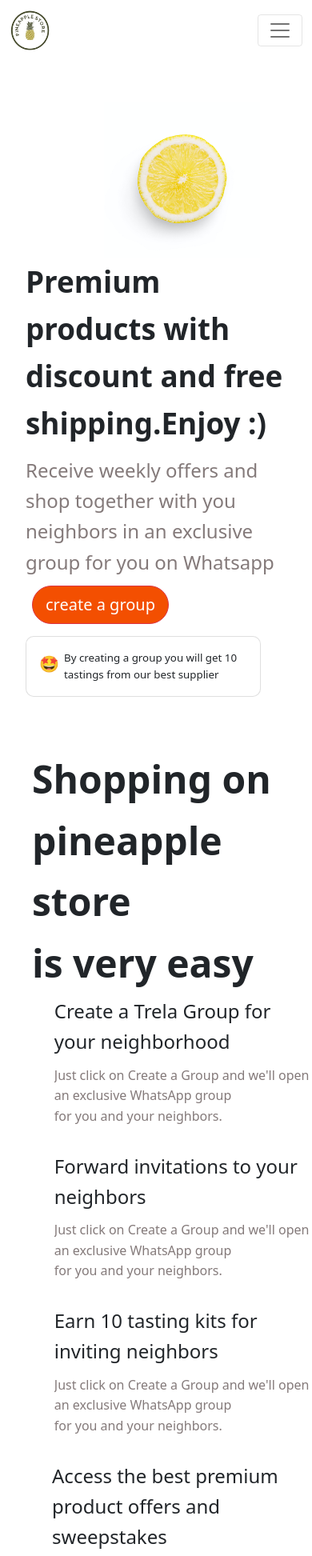
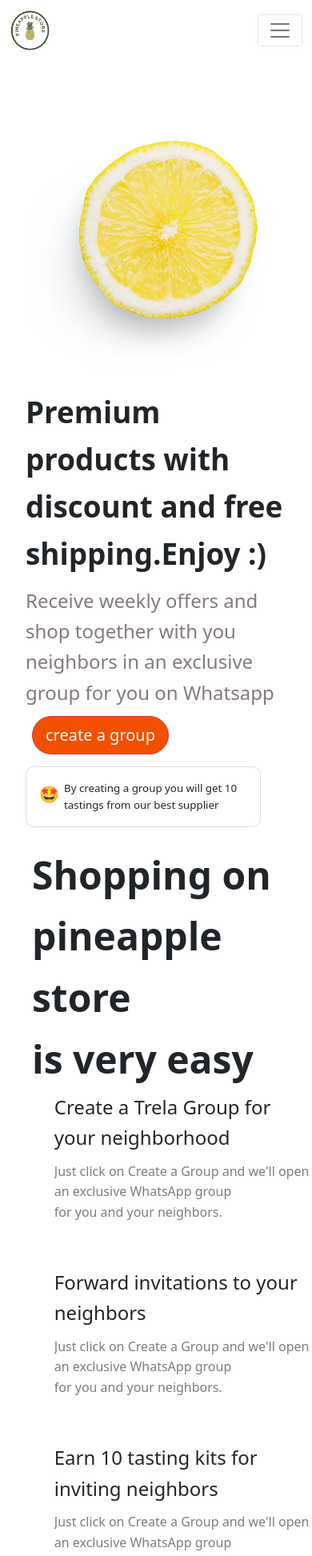
Before and after one commit to salmanpary/pineapple-store, a React (Create React App) app: page / in a window 390 px wide. Shown: the top 1945 px of the page at 80% size. Built offline with nearby package versions, Linux system fonts and the light colour scheme; some icons are missing.

Commit message:
mobile update left

```diff
--- a/package.json
+++ b/package.json
@@ -15,6 +15,7 @@
     "materialize-css": "^1.0.0-rc.2",
     "mdb-react-ui-kit": "^2.4.0",
     "mdbreact": "^5.2.0",
+    "nodemon": "^2.0.15",
     "react": "^17.0.2",
     "react-accessible-accordion": "^4.0.0",
     "react-bootstrap": "^2.2.0",
@@ -35,6 +36,7 @@
     "build": "react-scripts build",
     "test": "react-scripts test",
     "eject": "react-scripts eject"
+
   },
   "eslintConfig": {
     "extends": [
--- a/src/components/Easy.js
+++ b/src/components/Easy.js
@@ -6,7 +6,7 @@ import { Button } from 'react-bootstrap'
 const Easy = () => {
   return (
       <>
-      <div className="info">
+      <div className="info mt-3">
           <div className="heading">
       Shopping on pineapple store <br />
        is very easy
@@ -22,7 +22,9 @@ const Easy = () => {
       <Button variant="danger" className='rounded-pill color1' size="lg">create a group</Button>
       </div>
       </div>
+<div className="mobile">
 
+</div>
 
 
       </>
--- a/src/components/Feature.js
+++ b/src/components/Feature.js
@@ -3,6 +3,7 @@ import { Icon } from '@iconify/react';
 import './feature.css'
 const Feature = (props) => {
   return (
+    <>
     <div className="features">
           <div className="icon">
           <Icon icon={props.icon} color="#f34f01" width="30" height="40" />
@@ -19,6 +20,9 @@ const Feature = (props) => {
                   </div>
 
           </div>
+          <br />
+
+          </>
   )
 }
 export default Feature;
--- a/src/components/Footer.js
+++ b/src/components/Footer.js
@@ -8,8 +8,8 @@ import {AiOutlineLinkedin} from 'react-icons/ai'
 const Footer = () => {
   return (
     <>
-    <div className="footer mt-5">
-      <div className="image ms-3">
+    <div className="footer mt-5 container-fluid">
+      <div className="image ms-3 pt-3">
       <img src={logo} alt="" width="70" height="70" className="bor"/>
       </div>
 
--- a/src/components/Intro.js
+++ b/src/components/Intro.js
@@ -1,62 +1,54 @@
-import React from 'react'
-import './intro.css'
+import React from "react";
+import "./intro.css";
 // import sack from '../images/sack.jpg'
 // import gro from '../images/gro.jpg'
-import orange from '../images/orange.jpg'
-import { Button } from 'react-bootstrap'
-import { Card } from 'react-bootstrap'
-
+import orange from "../images/orange.jpg";
+import { Button } from "react-bootstrap";
+import { Card } from "react-bootstrap";
 
 const Intro = () => {
   return (
     <>
       <div className="intro">
-
         <div className="intro_left">
           <div className="slogan">
-
-        Premium products
-        with discount
-        and free shipping.Enjoy :)
-
-
-
+            Premium products with discount and free shipping.Enjoy :)
           </div>
           <div className="slogan1">
-         Receive weekly offers and shop together with you neighbors in
-         an exclusive group for you on Whatsapp
+            Receive weekly offers and shop together with you neighbors in an
+            exclusive group for you on Whatsapp
           </div>
           <div className="creategroup">
             <div className="button">
-             <Button variant="danger" className='rounded-pill color ms-2' size="lg">create a group</Button>
-
+              <Button
+                variant="danger"
+                className="rounded-pill color ms-2"
+                size="lg"
+              >
+                create a group
+              </Button>
             </div>
             <div className="animation">
-             <Card  className='margin glass'>
+              <Card className="margin glass">
                 <Card.Body>
                   <div className="offer">
                     <div className="emoji">&#129321;</div>
-                     <div className="text"> By creating a group  you will get 10
-                     tastings from our best supplier
+                    <div className="text">
+                      {" "}
+                      By creating a group you will get 10 tastings from our best
+                      supplier
                     </div>
-
-
                   </div>
                 </Card.Body>
               </Card>
-
-
             </div>
           </div>
         </div>
         <div className="intro_right">
-<img  src={orange} alt="" />
-
+          <img src={orange} alt="" className="img-fluid" />
         </div>
-
-
       </div>
     </>
-  )
-}
+  );
+};
 export default Intro;
--- a/src/components/Map.js
+++ b/src/components/Map.js
@@ -25,20 +25,24 @@ const Map = () => {
           <img className='rounded' src={map1} alt=""/>
 
           </div>
-          <div className="locations ms-5 mt-4 mb-5">
-          <div className="location">
 
 
+
+          <div className="row">
             {data.map((datas)=>(
-<div className="data_div ">
+
+                <div className=" col-lg-4  col-md-12 col-sm-12 pt-5 col-xl-3">
 
 <h2 className='res'>{datas.place}</h2>
 <p>{datas.place2}</p>
 
 </div>
 
+
+
+
 ))}
-            </div>
+</div>
 
 
 
@@ -46,7 +50,8 @@ const Map = () => {
 
 
 
-            </div>
+
+
             <div className="button2 ms-4 me-5">
             <Button variant="danger" className='rounded-pill color ms-2' size="lg" >create a group</Button>
 
--- a/src/components/easy.css
+++ b/src/components/easy.css
@@ -8,7 +8,6 @@
 }
 .info{
     margin-left:20px;
-    margin-top: 7vh;
     overflow: hidden;
 }
 .color1{
--- a/src/components/intro.css
+++ b/src/components/intro.css
@@ -1,171 +1,214 @@
-*{
+* {
     max-width: 100%;
 }
-.intro{
+
+.intro {
     display: flex;
-    padding-top: 8rem;
+    padding-top: 6rem;
     margin-left: 2rem;
 
 
 
 }
-.slogan{
+
+.slogan {
     font-size: 4.5rem;
     font-weight: bolder;
     width: 20ch;
 
 }
-.slogan1{
-    color:#847a7a;
-    font-size:1.4rem;
-    font-weight:400;
+
+.slogan1 {
+    color: #847a7a;
+    font-size: 1.4rem;
+    font-weight: 400;
     margin-top: 10px;
 }
-.color{
+
+.color {
     background-color: #f34f01;
     margin-top: 10px;
     margin-bottom: 10px;
 
 }
-.color:hover{
+
+.color:hover {
     background-color: #db4601;
 }
-.offer{
+
+.offer {
 
     display: flex;
 }
-.emoji{
-    margin-right:6px;
+
+.emoji {
+    margin-right: 6px;
     margin-top: 2px;
     font-size: 20px;
 }
-.animation{
+
+.animation {
     display: flex;
     position: relative;
-    animation:1.2s ease 0s infinite alternate mymove;
+    animation: 1.2s ease 0s infinite alternate mymove;
 
 
 }
-.margin{
+
+.margin {
     border-radius: 10px;
 }
-.text{
+
+.text {
     font-size: small;
 }
-@keyframes mymove{
-    from{top:0rem;}
-    to{top:0.5rem}
+
+@keyframes mymove {
+    from {
+        top: 0rem;
+    }
+
+    to {
+        top: 0.5rem
+    }
 }
-@media only screen and (max-width: 600px){
-    .intro{
+
+@media only screen and (max-width: 600px) {
+
+    .intro {
         flex-direction: column-reverse;
         height: 100%;
         width: 100%;
-    }
-  .intro_right
-
-
-
-    .intro_right img{
-
-        height: 20rem;
-        display: flex;
-        flex-grow: 1;
-        align-items: center;
-        margin: auto;
-
 
     }
 
-    .slogan{
-        font-size: 3rem;
-       max-width: 16ch;
+    .intro_right  img {
+
+
+        display: flex;
+
+        align-items: center;
+        justify-content: center;
+         margin-left: 0;
 
     }
-    .slogan1{
-        max-width:45ch;
+
+    .slogan {
+        font-size: 3rem;
+        max-width: 16ch;
+
     }
-    *{
+
+    .slogan1 {
+        max-width: 45ch;
+    }
+
+    * {
         overflow-x: hidden;
     }
-    .text{
+
+    .text {
         width: 30ch;
     }
-    .animation{
-        margin-bottom:8px;
+
+    .animation {
+        margin-bottom: 8px;
     }
 
 }
+
 @media screen and (max-width:840px) {
-    .slogan{
+    .slogan {
         font-size: 3.2rem;
     }
-    .slogan1{
-        font-size:2.6rem;
+
+    .slogan1 {
+        font-size: 2.6rem;
         width: 8ch;
     }
 
 }
+
 @media screen and (max-width:862px) {
-    .slogan1{
-        width:50ch;
+    .slogan1 {
+        width: 50ch;
     }
 
 
 }
+
 @media screen and (max-width:1170px) {
-    .intro{
+    .intro {
         flex-direction: column-reverse;
     }
 
-    .slogan{
+    .slogan {
         width: 30ch;
         overflow: hidden;
-        font-size:3rem ;
+        font-size: 3rem;
 
     }
-    .slogan1{
-        width:70ch;
+
+    .slogan1 {
+        width: 70ch;
         font-size: 1.2rem;
     }
-    .intro_right img{
-        display: block;
-      margin-left: auto;
-       margin-right: auto;
-       width: 50%;
-        max-height:100%;
+
+    .intro_right img {
+
+        margin-left:-17px;
+        margin-right: auto;
+
+
+        max-height: 100%;
 
     }
 }
-@media  screen and (max-width:492px) {
-    .slogan{
-        font-size:2.3rem;
+
+@media screen and (max-width:492px) {
+    .slogan {
+        font-size: 2.3rem;
     }
-    .slogan1{
+
+    .slogan1 {
         max-width: 40ch;
     }
-    .animation{
-        margin-right:15vw;
+
+    .animation {
+        margin-right: 15vw;
         margin-bottom: 10px;
     }
-    .text{
+
+    .text {
         width: 30ch;
         font-size: smaller;
     }
 
 
 }
-@media screen and (max-width:435px){
-    .slogan1{
+
+@media screen and (max-width:435px) {
+    .slogan1 {
         max-width: 25ch;
         font-size: 1.5rem;
     }
 }
-@media screen and(max-width:390px){
-    .slogan{
-      max-width: 20ch;
+
+@media screen and(max-width:390px) {
+    .slogan {
+        max-width: 20ch;
 
     }
 
 
 }
+@media screen and (min-width:1429px) {
+    .img-fluid{
+        height: 80%;
+    }
+    .intro_right{
+        height:500px;
+
+    }
+
+}
--- a/src/components/map.css
+++ b/src/components/map.css
@@ -39,10 +39,7 @@
 .button2{
    max-height: fit-content;
 }
-.data_div p{
 
-max-width: 25ch;
-}
 .color6{
    background-color: orange;
    border-radius: 100px;
--- a/src/components/products.css
+++ b/src/components/products.css
@@ -41,6 +41,6 @@
   }
   @media only screen and (max-width:600px){
     .desc{
-        width:50ch;
+        width:45ch;
     }
 }
--- a/src/components/section.css
+++ b/src/components/section.css
@@ -40,7 +40,16 @@ margin-right: auto;
 }
 @media screen and (max-width:411px){
     .section{
-       min-height:35vh ;
+       min-height:45vh ;
+    }
+    .caption{
+        margin:10px;
+    }
+    .descri{
+        margin: 10px;
+    }
+    .button3{
+        margin: 10px;
     }
 
 }
```
Also changed, not shown: 1 other file (tests, documents, lock files or other folders). Lines whose indentation alone changed are shown as unchanged.
